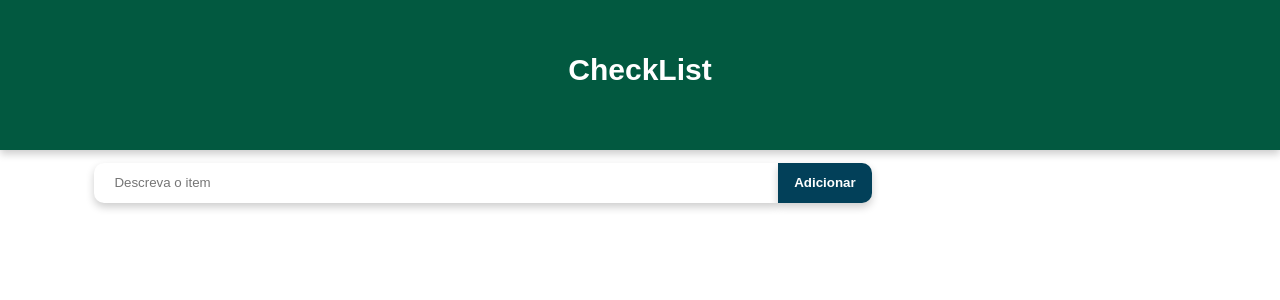
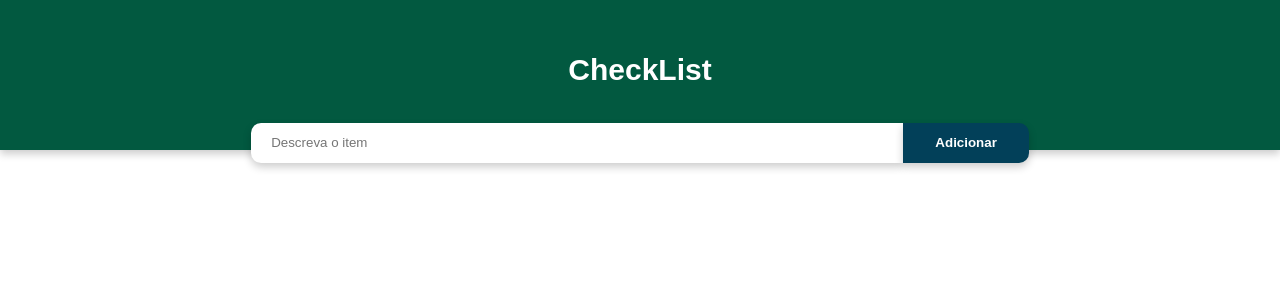
Before and after one commit to FernandoDias18/ProjetoQualidadeSoftware, a React (Create React App) app: page / in a window 1280 px wide. Shown: the top 300 px of the page. Built offline with nearby package versions, Linux system fonts and the light colour scheme.

Commit message:
Fix input style

```diff
--- a/src/components/Header/Header.css
+++ b/src/components/Header/Header.css
@@ -17,15 +17,18 @@
     font-weight: 700;
 }
 .inputs{
+    margin-top: -40px;
+    margin-bottom: 20px;
     display: flex;
     flex-direction: row;
     max-height: 45%;
     width: 100%;
-    max-width: 75%;
+    max-width: 100%;
     justify-content: center;
 }
+
 .itens{
-    width: 70%;
+    width: 50%;
     height: 30px;
     border-bottom-left-radius: 10px;
     border-top-left-radius: 10px;
```
